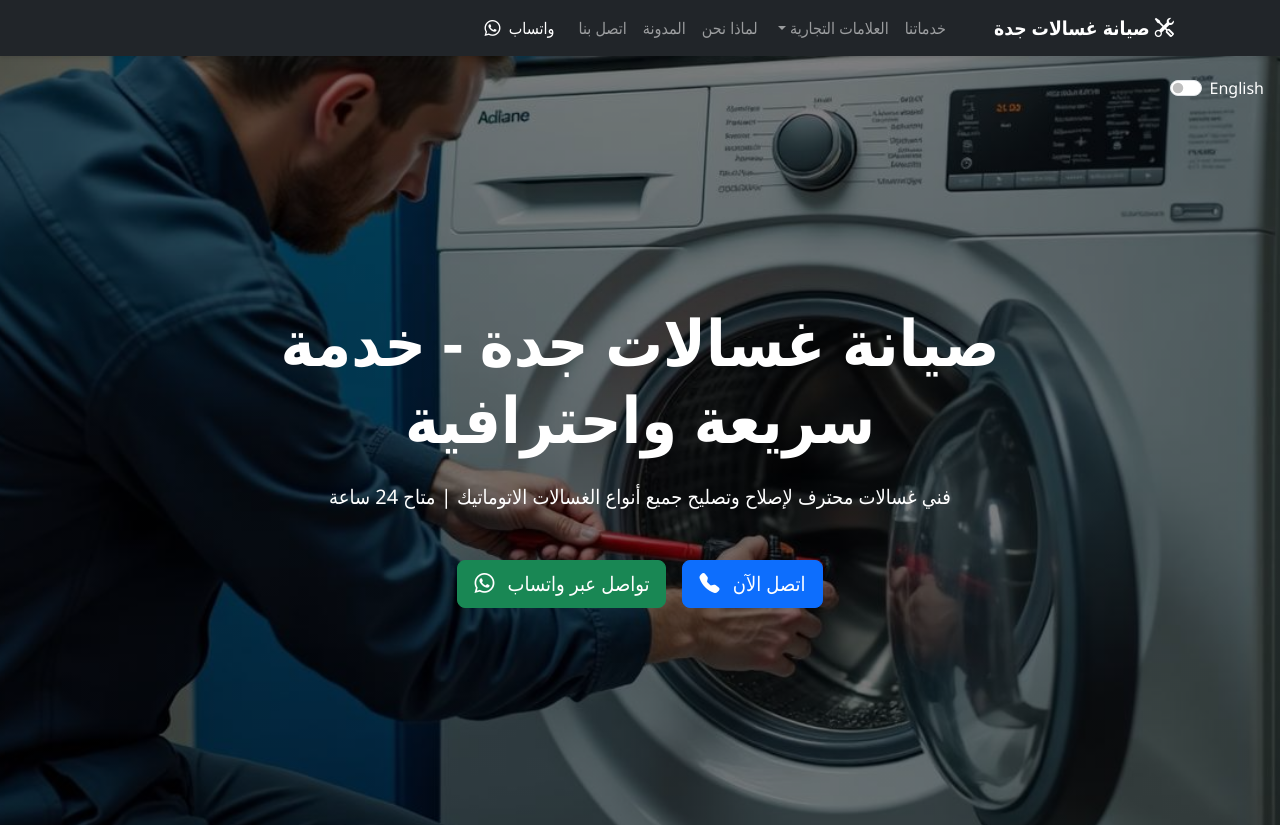
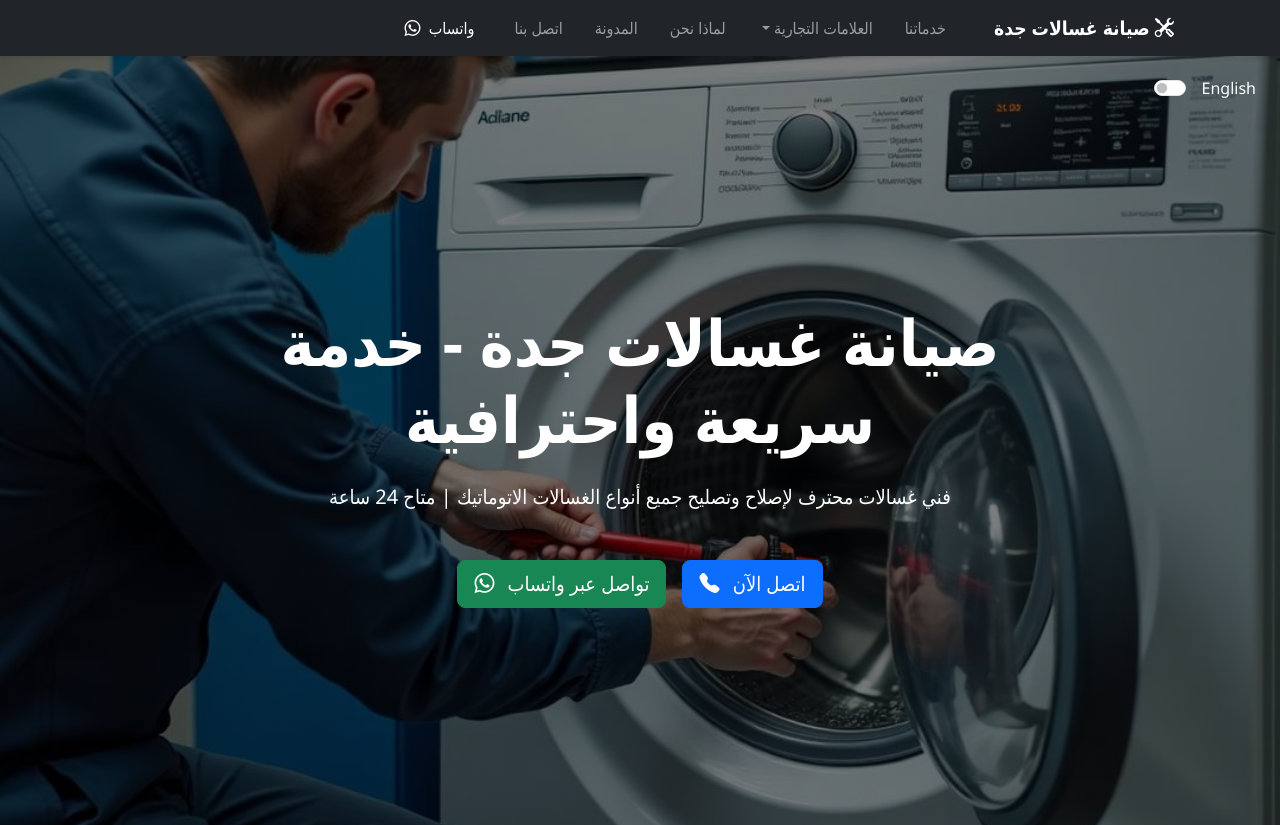
Before and after one commit to tahir90/siyanaghasalat, a website built with Vite: page index.html in a window 1280 px wide. Shown: the top 825 px of the page. Built offline with nearby package versions, Linux system fonts and the light colour scheme.

Commit message:
Updated style.css

```diff
--- a/src/style.css
+++ b/src/style.css
@@ -31,6 +31,33 @@ a[href^="https://wa.me"],
 
 .navbar-brand {
   font-size: 1.2rem;
+  flex-shrink: 0;
+}
+
+/* Fix navbar alignment for brand pages */
+.navbar .container {
+  display: flex;
+  align-items: center;
+  justify-content: space-between;
+}
+
+.navbar .ms-auto {
+  display: flex;
+  align-items: center;
+  gap: 1rem;
+  margin-left: auto !important;
+  flex-shrink: 0;
+}
+
+/* Ensure language switch doesn't overflow */
+.language-switch .form-check {
+  white-space: nowrap;
+  margin: 0;
+}
+
+.language-switch .form-check-label {
+  margin-left: 0.5rem;
+  margin-right: 0.5rem;
 }
 
 .nav-link.btn {
```
